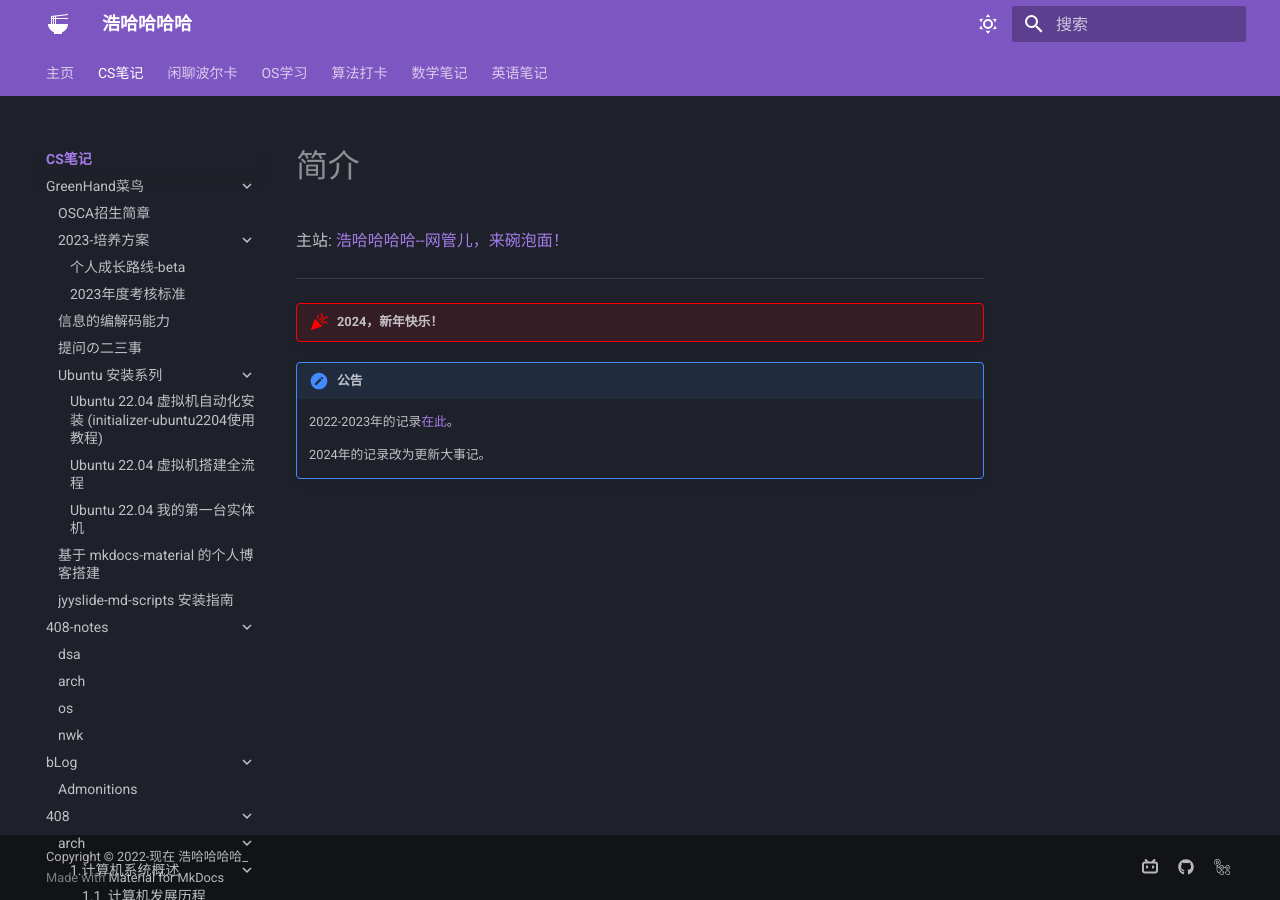
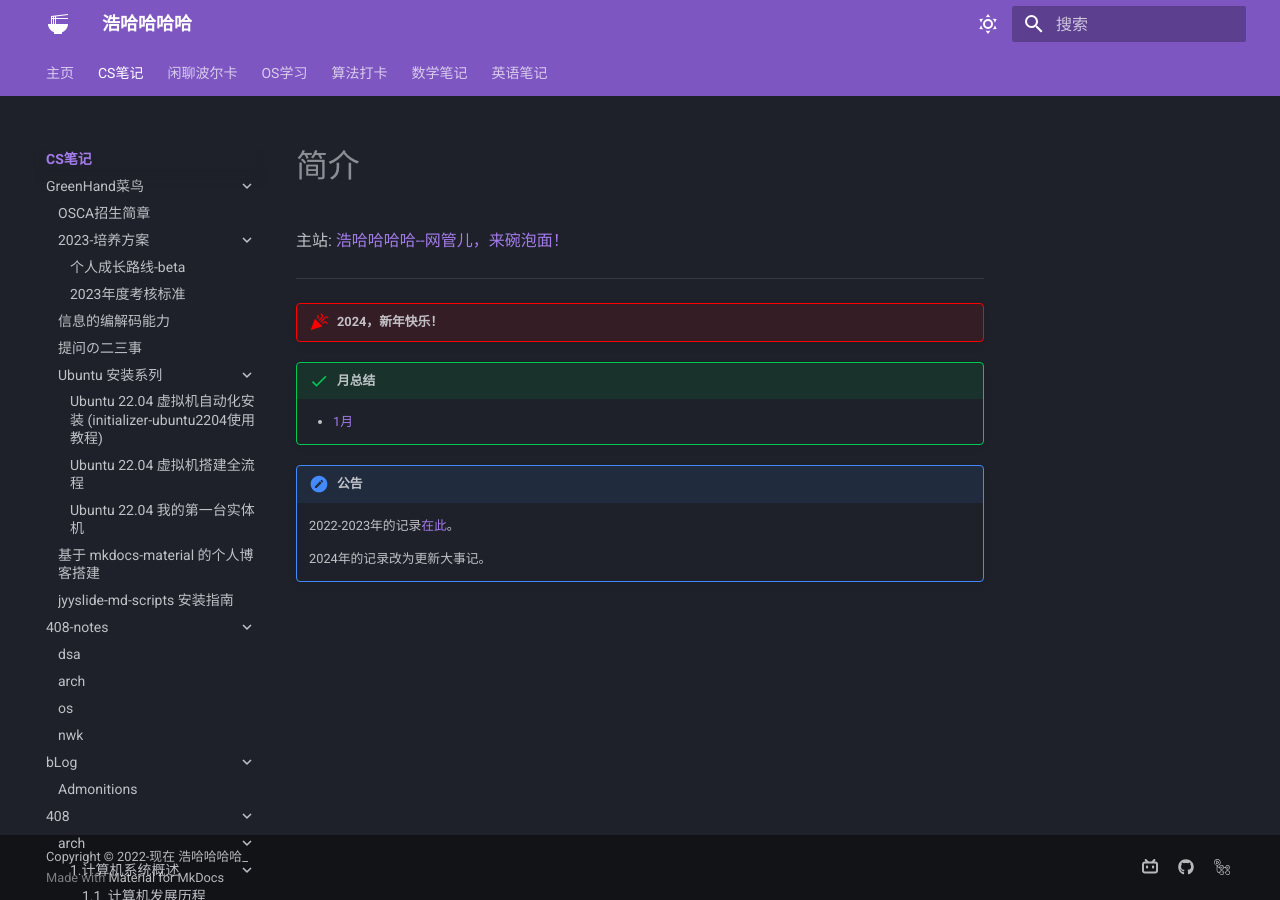
Before and after one commit to Haohahahaha/cs, an MkDocs documentation site: the page built from docs/index.md, in a window 1280 px wide. Built offline with MkDocs 1.6.1 and Material for MkDocs 9.7.7, drawn with Linux system fonts in a browser that asks for light colours.

Commit message:
2024-02-01_01:17:16 update

```diff
--- a/docs/index.md
+++ b/docs/index.md
@@ -6,6 +6,10 @@
 
 !!! partypopper "2024，新年快乐！"
 
+!!! success "月总结"
+
+    - [1月](https://chat.haohaha.cn/thought/2024_monthly_summary/01/)
+
 !!! note "公告"
 
 	2022-2023年的记录[在此](https://chat.haohaha.cn/thought/learn-record/2022-2023/)。
```
